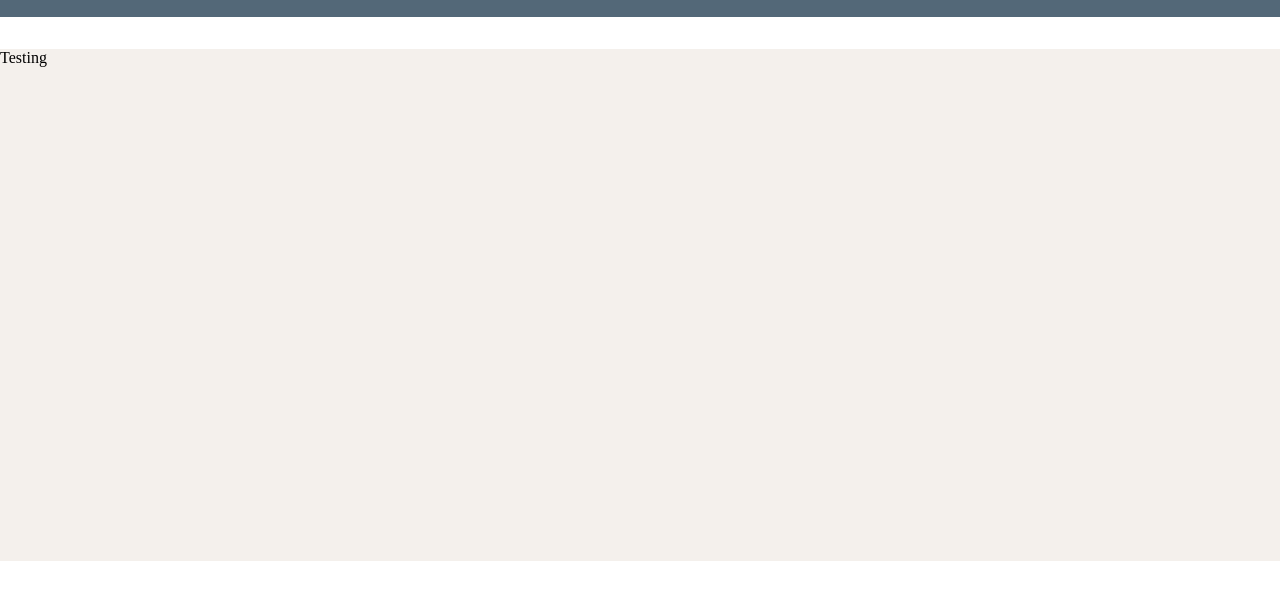
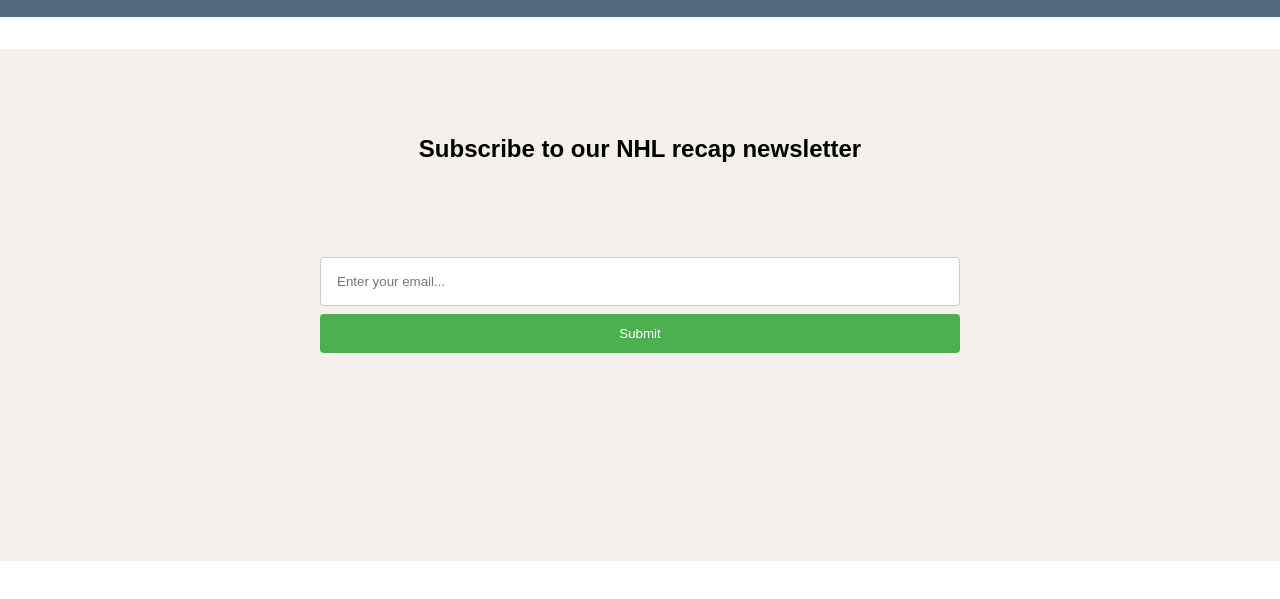
Before and after one commit to alexkruczkowski/NHL-video-project, a plain HTML site: page subscription-page/index.html in a window 1280 px wide. Shown: the part 47-646 px from the top of the page. Drawn offline with Linux system fonts and the light colour scheme; a web font is replaced by a local one.

Commit message:
adding styling

```diff
--- a/subscription-page/css/style.css
+++ b/subscription-page/css/style.css
@@ -65,6 +65,54 @@ nav {
     background-color: #f4f0ec;
 }
 
+.sub-text{
+    width:100%;
+    text-align: center;
+    font-family: "Poppins", sans-serif;
+    min-height: 16vh;
+    display: flex;
+    justify-content: space-around;
+    align-items: center;
+}
+
+.sub-text h2{
+    margin-top: 9vh;
+}
+
+.sub-form{
+    width:100%;
+    text-align: center;
+    font-family: "Poppins", sans-serif;
+    min-height: 18vh;
+    display: table;
+    justify-content: space-around;
+    align-items: center;
+}
+
+input[type=email]{
+    width: 50%;
+    padding: 2vh;
+    border: 1px solid #ccc;
+    border-radius: 4px;
+    resize: vertical;
+    box-sizing: border-box;
+    margin-top: 10vh;
+  }
+
+  input[type=submit] {
+    background-color: #4CAF50;
+    color: white;
+    padding: 12px 20px;
+    margin-top: 1vh;
+    border: none;
+    border-radius: 4px;
+    cursor: pointer;
+    width: 50%;
+
+  }
+
+
+
 @media screen and (max-width: 1024px) {
     .nav-links {
         width: 60%;
--- a/subscription-page/index.html
+++ b/subscription-page/index.html
@@ -29,7 +29,22 @@
     <div>
         <div class="header"></div>
         <div class="front-image">
-            <p>Testing</p>
+            <div class="sub-text">
+                <h2>Subscribe to our NHL recap newsletter</h2>
+            </div>
+            <div class="sub-form">
+                <form method="POST">
+                    <div class="form-row">
+                        <div class="col-12 col-md-9 mb-2 mb-md-0">
+                            <input type="email" class="form-control form-control-lg" name="email" placeholder="Enter your email...">
+                         </div>
+                         <div class="col-12 col-md-3">
+                            <input type="submit" id="submit">
+                         </div>
+                    </div>
+                </form>
+            </div>
+
         </div>
 
     </div>
```
